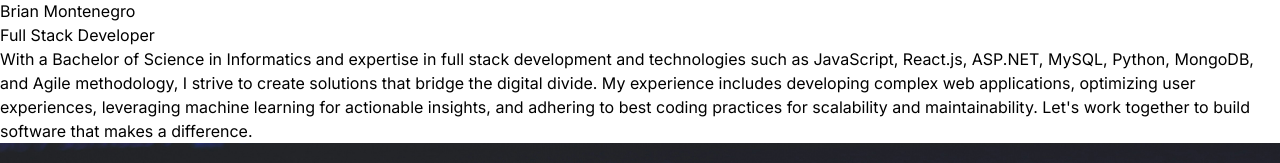
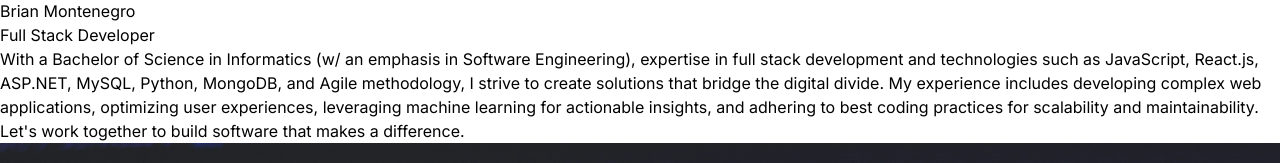
Before and after one commit to bmonten3/bmontenegro-portfolio, a React (Vite) app: page / in a window 1280 px wide. Shown: the part 365-528 px from the top of the page. Built offline with nearby package versions, Linux system fonts and the light colour scheme.

Commit message:
hero-content

```diff
--- a/src/constants/index.js
+++ b/src/constants/index.js
@@ -6,7 +6,7 @@
 import porftolio from '../assets/projects/portfolio.png';
 import reactCalc from '../assets/projects/reactCalc.png';
 
-export const HERO_CONTENT = `With a Bachelor of Science in Informatics and expertise in full stack development and technologies such as JavaScript, React.js, ASP.NET, MySQL, Python, MongoDB, and Agile methodology, I strive to create solutions that bridge the digital divide. My experience includes developing complex web applications, optimizing user experiences, leveraging machine learning for actionable insights, and adhering to best coding practices for scalability and maintainability. Let's work together to build software that makes a difference.`;
+export const HERO_CONTENT = `With a Bachelor of Science in Informatics (w/ an emphasis in Software Engineering), expertise in full stack development and technologies such as JavaScript, React.js, ASP.NET, MySQL, Python, MongoDB, and Agile methodology, I strive to create solutions that bridge the digital divide. My experience includes developing complex web applications, optimizing user experiences, leveraging machine learning for actionable insights, and adhering to best coding practices for scalability and maintainability. Let's work together to build software that makes a difference.`;
 
 export const ABOUT_TEXT = 'I want to help mitigate the gap between those with higher means and lesser means through software development and information technology. As a child of immigrants from an underdeveloped country, this has been a bottleneck throughout my life and academic journey. Proper resource allocation in software development affects everyone and every project has the potential to create more accessible technologies—beneficial for those with fewer financial opportunities, individuals who are neurodivergent, and to address the impact of predatory algorithms. With a Bachelor of Science in Informatics, my experience includes working as a Full Stack Developer Intern and Client Service Advisor. Ive developed complex web applications, optimized user experiences, and leveraged machine learning for actionable insights, all while adhering to best coding practices. I am passionate about joining a team that values computing ethics and strives to create impactful, accessible software.';
 
```
